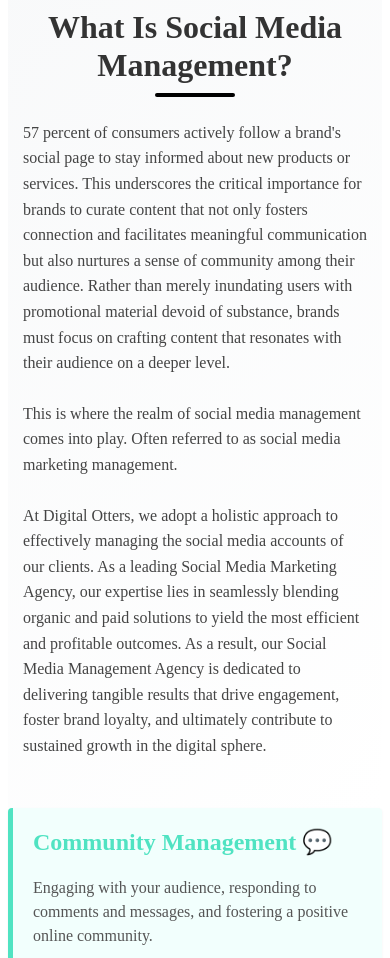
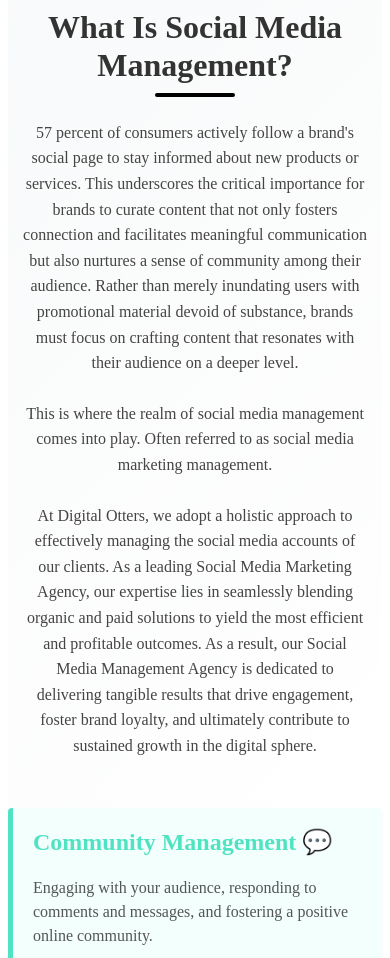
Before and after one commit to waleedabdullah472/International-Agency, a React (Vite) app: page / in a window 390 px wide. Shown: the part 1500-2458 px from the top of the page. Built offline with nearby package versions, Linux system fonts and the light colour scheme.

Commit message:
Your desiee

```diff
--- a/package.json
+++ b/package.json
@@ -20,6 +20,8 @@
   },
   "devDependencies": {
     "@eslint/js": "^9.36.0",
+    "@testing-library/jest-dom": "^6.9.1",
+    "@testing-library/react": "^16.3.0",
     "@types/react": "^19.1.16",
     "@types/react-dom": "^19.1.9",
     "@vitejs/plugin-react": "^5.0.4",
--- a/src/components/SocialMedia/ContentCreation.module.css
+++ b/src/components/SocialMedia/ContentCreation.module.css
@@ -115,7 +115,7 @@
   .paragraph {
     font-size: 1rem;
     line-height: 1.6;
-    text-align: left;
+    text-align: center;
   }
 
   .centeredTitle::after {
```
Also changed, not shown: 1 other file (tests, documents, lock files or other folders).
